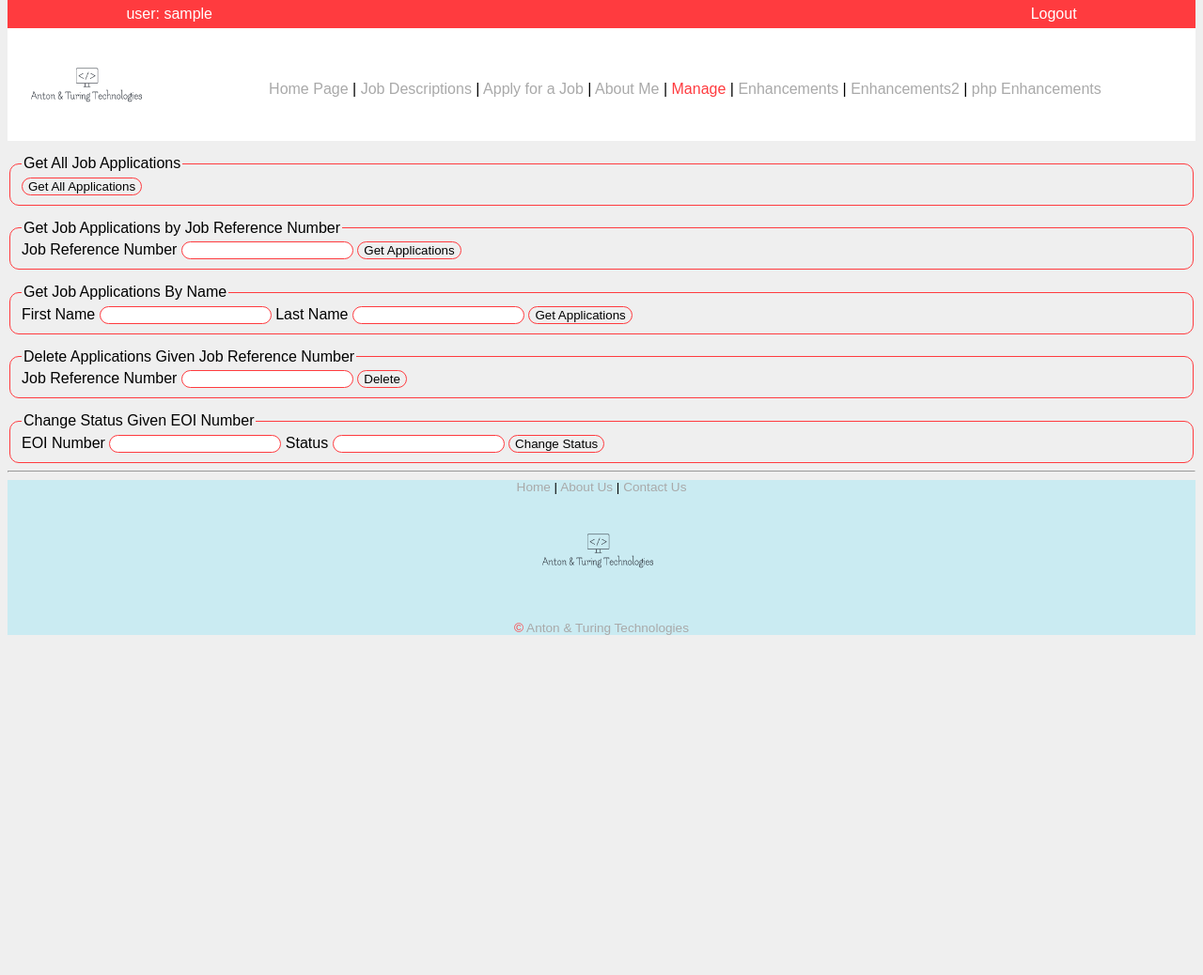
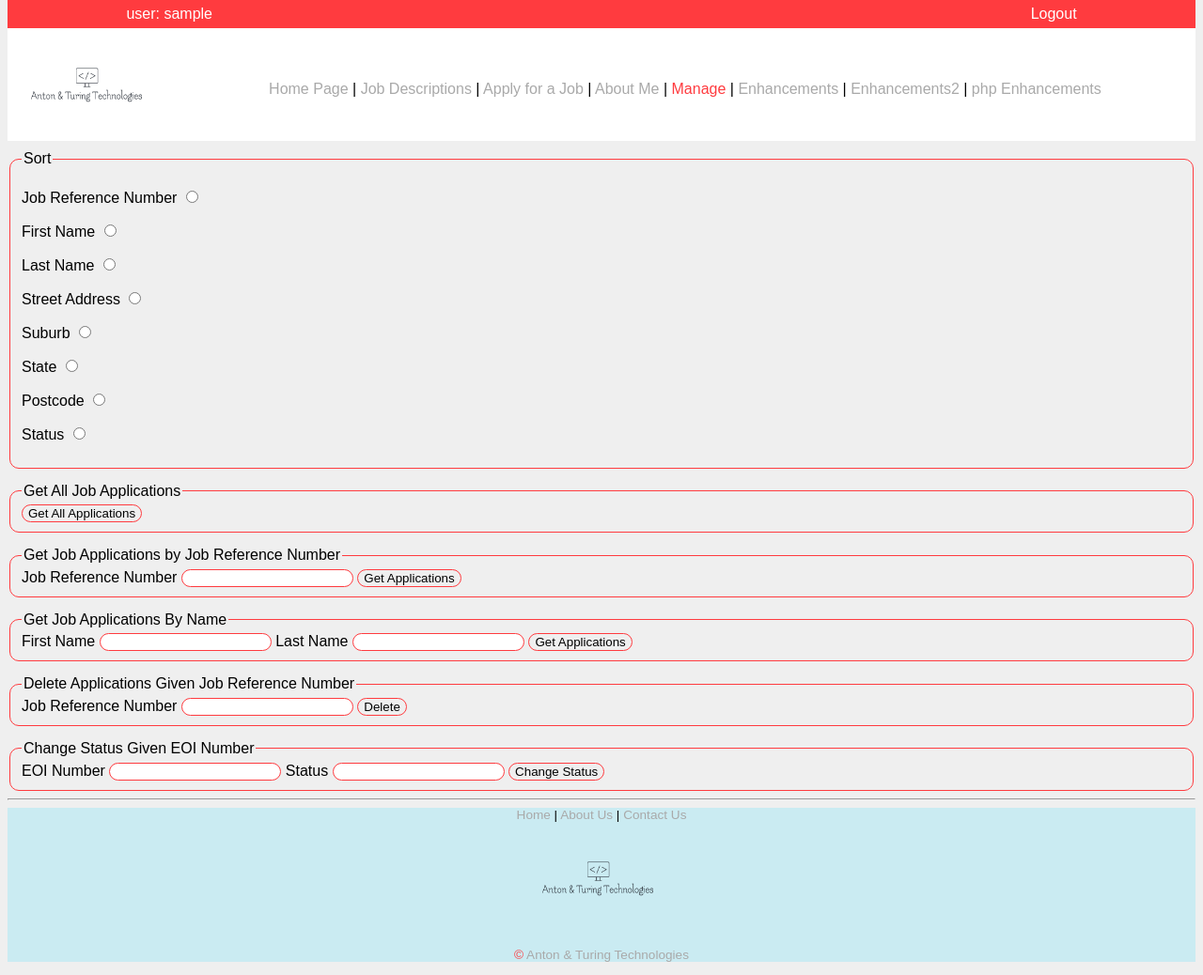
Before and after one commit to Mitch281/cos60004-assign3, a PHP site: page /manage.php in a window 1280 px wide. Shown: the whole page at 94% size. Before the commit the page ends 676 px from the top, so only its background shows below. Run offline with PHP 8.4, Linux system fonts and the light colour scheme; the visitor is signed in with stand-in values (Sample User, id 1).

Commit message:
Added radio inputs for sorting inputs. Now need to add php implementation.

```diff
--- a/manage.php
+++ b/manage.php
@@ -31,6 +31,28 @@
         $page = "managerPage";
         include_once("menu.inc");
     ?>
+    <fieldset>
+        <legend>Sort</legend>
+        <form id="sort_manager_request" method="get" action="process-manager-request.php">
+            <p class="not_highlighted"><label for="sort_by_job_ref">Job Reference Number</label>
+            <input type="radio" name="manager_sort_option" id="sort_by_job_ref" value="sort_by_job_ref"></p>
+            <p class="not_highlighted"><label for="sort_by_first_name">First Name</label>
+            <input type="radio" name="manager_sort_option" id="sort_by_first_name" value="sort_by_first_name"></p>
+            <p class="not_highlighted"><label for="sort_by_last_name">Last Name</label>
+            <input type="radio" name="manager_sort_option" id="sort_by_last_name" value="sort_by_last_name"></p>
+            <p class="not_highlighted"><label for="sort_by_street">Street Address</label>
+            <input type="radio" name="manager_sort_option" id="sort_by_street" value="sort_by_street"></p>
+            <p class="not_highlighted"><label for=sort_by_suburb">Suburb</label>
+            <input type="radio" name="manager_sort_option" id="sort_by_suburb" value="sort_by_suburb"></p>
+            <p class="not_highlighted"><label for="sort_by_state">State</label>
+            <input type="radio" name="manager_sort_option" id="sort_by_state" value="sort_by_state"></p>
+            <p class="not_highlighted"><label for="sort_by_postcode">Postcode</label>
+            <input type="radio" name="manager_sort_option" id="sort_by_postcode" value="sort_by_postcode"></p>
+            <p class="not_highlighted"><label for="sort_by_status">Status</label>
+            <input type="radio" name="manager_sort_option" id="sort_by_status" value="sort_by_status"></p>
+        </form>
+    </fieldset>
+
     <fieldset class="manager_request">
         <legend>Get All Job Applications</legend>
         <form id="get_all_applications" method="get" action="process-manager-request.php">
--- a/styles/style.css
+++ b/styles/style.css
@@ -30,7 +30,7 @@ h1 {
 
 /* Set backgroun color of all text (not including some specific text)/ */
 
-p:not(#timer):not(#manager_login form p):not(#user_logged_in), li, dt, dd, strong {
+p:not(#timer):not(#manager_login form p):not(#user_logged_in):not(.not_highlighted), li, dt, dd, strong {
     background-color: #CAEBF2;
 }
 
```
